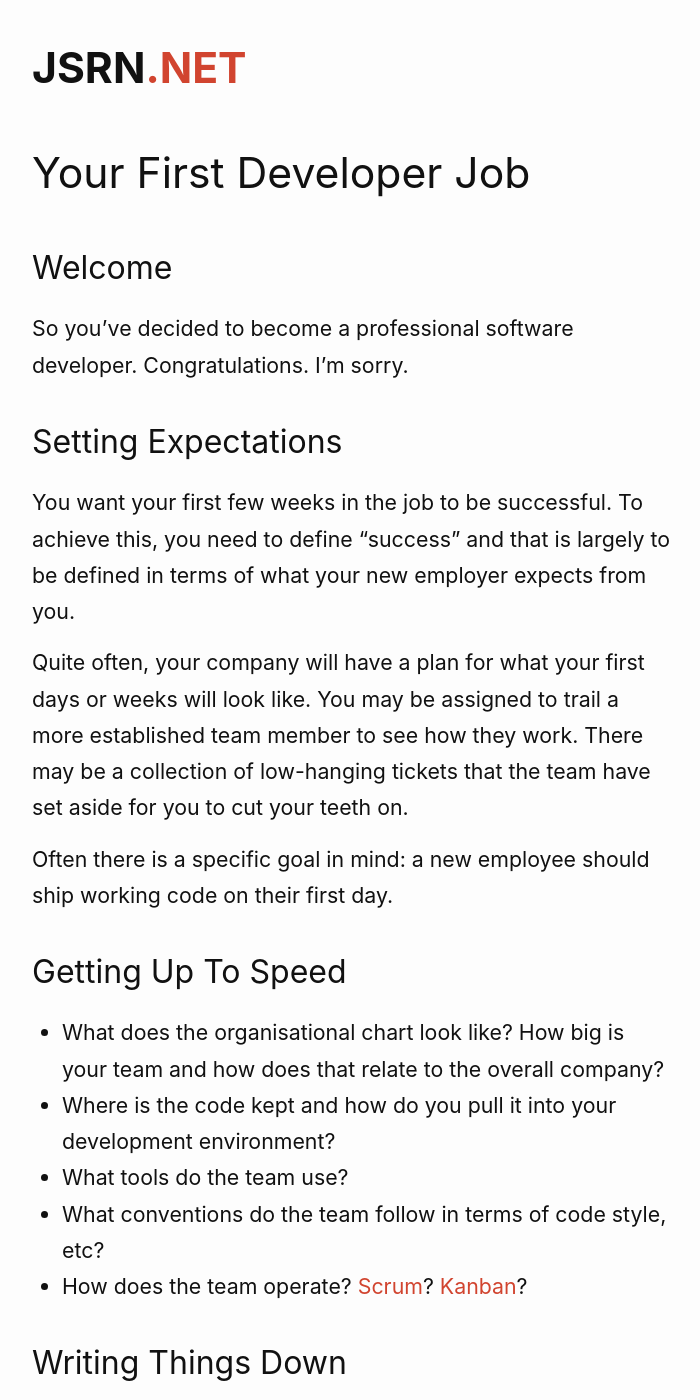
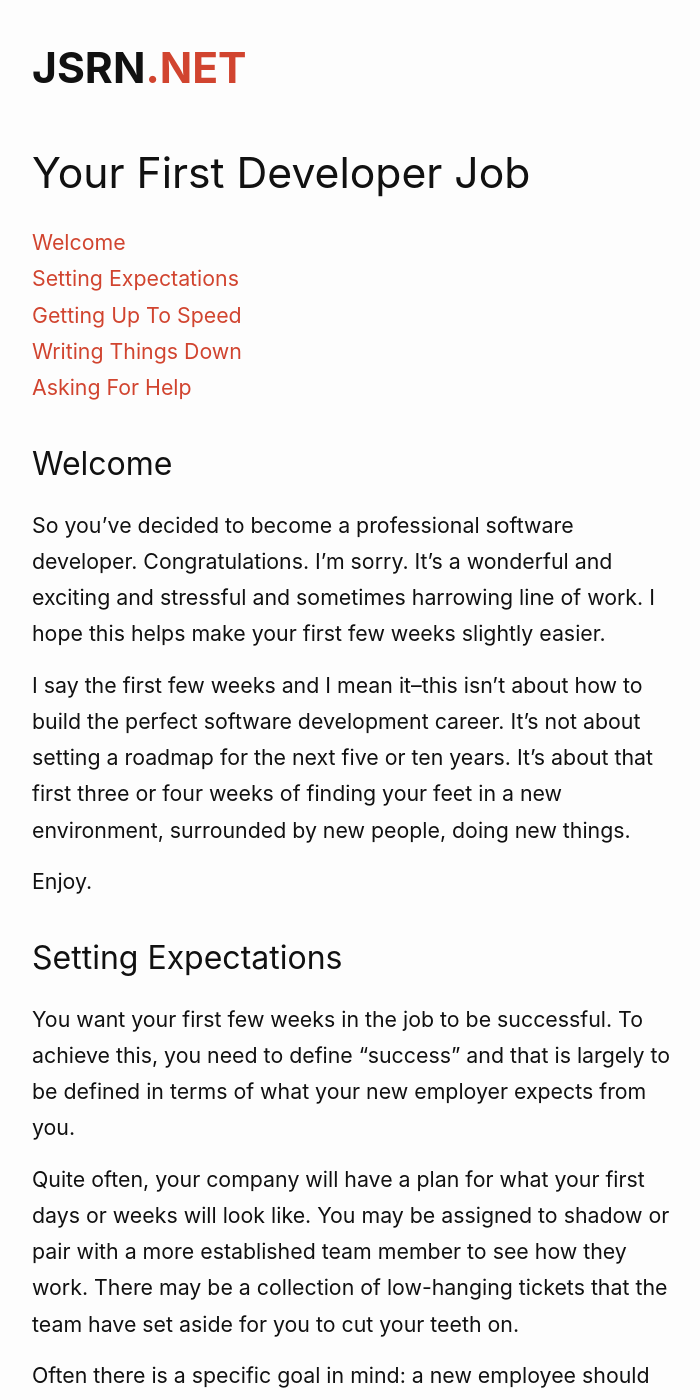
Before and after one commit to jsrn/jsrn.github.io, a Jekyll site: the page built from your_first_developer_job.md, in a window 1280 px wide and 1400 px high. Shown: the whole window, without its empty margins (288-988 px from the left). Built offline with Jekyll 4.4.1, drawn with Linux system fonts in a browser that asks for light colours; some of the changed text lies outside the part shown.

Commit message:
Updated that post

````diff
--- a/your_first_developer_job.md
+++ b/your_first_developer_job.md
@@ -6,37 +6,49 @@ description: How to make the most of your first few weeks as a professional soft
 
 # Your First Developer Job
 
-## Welcome
-
-So you've decided to become a professional software developer. Congratulations. I'm sorry.
+[Welcome](#welcome)  \
+[Setting Expectations](#expectations)  \
+[Getting Up To Speed](#speed)  \
+[Writing Things Down](#writing)  \
+[Asking For Help](#help)
 
 
-## Setting Expectations
+<h2 id="welcome">Welcome</h2>
+
+So you've decided to become a professional software developer. Congratulations. I'm sorry. It's a wonderful and exciting and stressful and sometimes harrowing line of work. I hope this helps make your first few weeks slightly easier.
+
+I say the first few weeks and I mean it--this isn't about how to build the perfect software development career. It's not about setting a roadmap for the next five or ten years. It's about that first three or four weeks of finding your feet in a new environment, surrounded by new people, doing new things.
+
+Enjoy.
+
+
+<h2 id="expectations">Setting Expectations</h2>
 
 You want your first few weeks in the job to be successful. To achieve this, you need to define "success" and that is largely to be defined in terms of what your new employer expects from you.
 
-Quite often, your company will have a plan for what your first days or weeks will look like. You may be assigned to trail a more established team member to see how they work. There may be a collection of low-hanging tickets that the team have set aside for you to cut your teeth on.
+Quite often, your company will have a plan for what your first days or weeks will look like. You may be assigned to shadow or pair with a more established team member to see how they work. There may be a collection of low-hanging tickets that the team have set aside for you to cut your teeth on.
 
 Often there is a specific goal in mind: a new employee should ship working code on their first day.
 
 
-## Getting Up To Speed
+<h2 id="speed">Getting Up To Speed</h2>
 
+* How does the team operate? [Scrum](https://www.scrum.org/resources/scrum-guide)? [Kanban](https://en.wikipedia.org/wiki/Kanban_(development))? Something [else](https://en.wikipedia.org/wiki/Software_development_process)? It's worth developing a working understanding of the team's overall approach, at least to make participating in early conversations easier.
 * What does the organisational chart look like? How big is your team and how does that relate to the overall company?
 * Where is the code kept and how do you pull it into your development environment?
 * What tools do the team use?
 * What conventions do the team follow in terms of code style, etc?
-* How does the team operate? [Scrum](https://www.scrum.org/resources/scrum-guide)? [Kanban](https://en.wikipedia.org/wiki/Kanban_(development))?
 
 
-## Writing Things Down
+
+<h2 id="writing">Writing Things Down</h2>
 
 As you gather information, you'll want to have a system for recording it. As you have questions or observations, you can write them down to get answers later. It's useful to keep a development journal, of which a lot has been written already, and I've been heavily inspired by the section on engineering daybooks in [The Pragmatic Programmer](https://pragprog.com/titles/tpp20/the-pragmatic-programmer-20th-anniversary-edition/).
 
 
-## Asking For Help
+<h2 id="help">Asking For Help</h2>
 
-A 2021 [~~study~~ Twitter poll](https://twitter.com/swyx/status/1378029651012984834?s=20) by [Shawn "swyx" Wang](https://www.swyx.io/), the results of which I've reproduced below, suggests that the majority of respondants think you should work on something independently for around 1-4 hours before seeking help. This is something of a sweet spot: struggling with it independently will give you an opportunity to learn without having your hand held while still ensuring that you don't spend *too* much time that your team mates might prefer you were doing something else with.
+A 2021 [~~study~~ Twitter poll](https://twitter.com/swyx/status/1378029651012984834?s=20) by [Shawn "swyx" Wang](https://www.swyx.io/), the results of which I've reproduced below, suggests that the majority of respondants think you should work on something independently for around 1-4 hours before seeking help. This is something of a sweet spot: struggling with it independently will give you an opportunity to learn without having your hand held while still ensuring that you don't spend *too* much time that your team might prefer you were doing something else with.
 
 ```
 Duration    Vote
````
